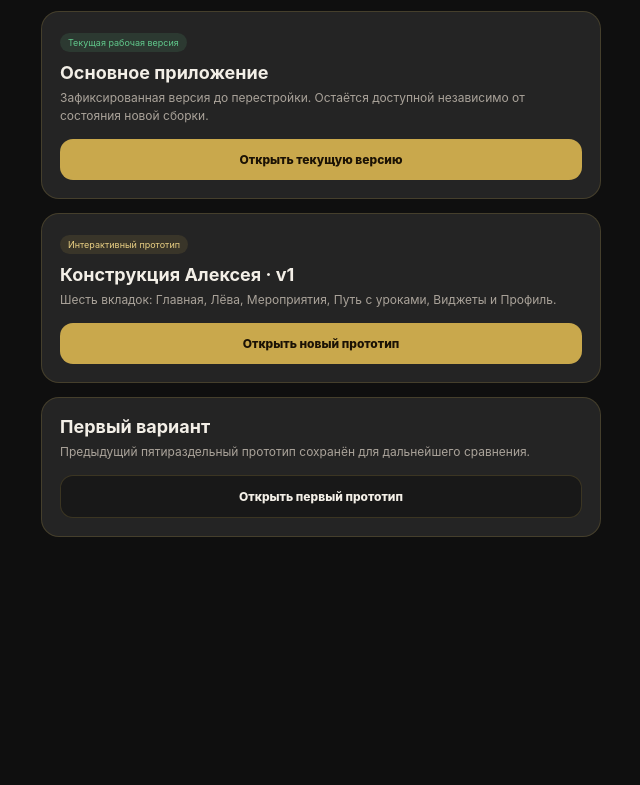
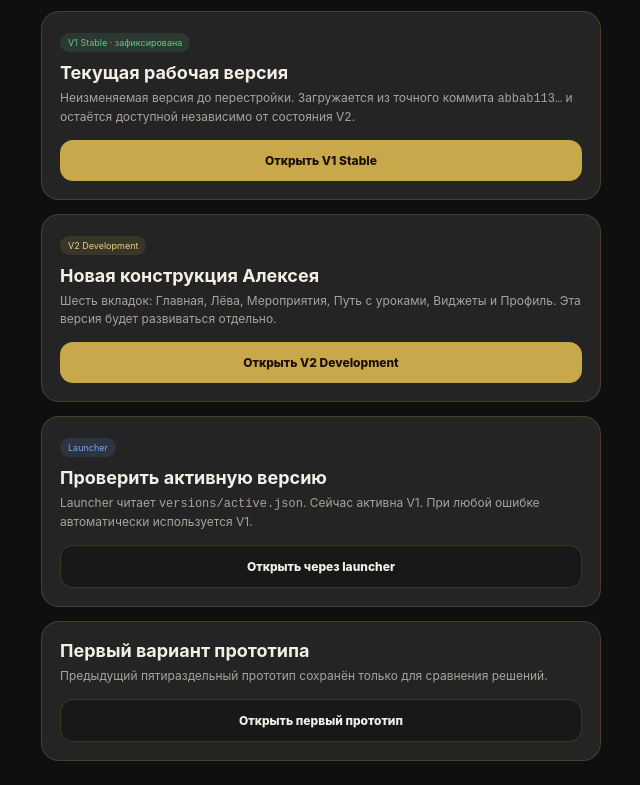
Before and after one commit to llobychev/manproduction-app, a plain HTML site: page versions.html in a window 1280 px wide. Shown: the part 61-846 px from the top of the page, without its empty margins (319-959 px from the left). Before the commit the page ends 800 px from the top, so only its background shows below. Drawn offline with Linux system fonts and the light colour scheme.

Commit message:
feat: connect permanent V1 and V2 switcher

```diff
--- a/versions.html
+++ b/versions.html
@@ -4,6 +4,11 @@
 <meta charset="UTF-8">
 <meta name="viewport" content="width=device-width,initial-scale=1">
 <title>MenClub — версии приложения</title>
-<style>*{box-sizing:border-box}html,body{min-height:100%;margin:0;background:#0f0f0f;color:#f3efe7;font-family:-apple-system,BlinkMacSystemFont,"SF Pro Display",Arial,sans-serif}body{display:grid;place-items:center;padding:24px}.wrap{width:100%;max-width:560px}.brand{color:#c9a84c;font-weight:800;letter-spacing:.1em;font-size:13px}.sub{color:#777;font-size:11px;text-transform:uppercase;letter-spacing:.08em;margin-top:4px}.card{margin-top:14px;background:#242424;border:1px solid rgba(201,168,76,.2);border-radius:18px;padding:18px}.card h2{font-size:18px;margin:0 0 6px}.card p{color:#aaa39a;font-size:12px;line-height:1.5;margin:0 0 14px}.btn{display:block;text-align:center;text-decoration:none;border-radius:13px;padding:13px;font-size:12px;font-weight:800;background:#c9a84c;color:#1b1205}.btn.secondary{background:#181818;color:#f3efe7;border:1px solid rgba(201,168,76,.2)}.status{display:inline-flex;padding:4px 8px;border-radius:20px;font-size:9px;margin-bottom:10px;background:rgba(97,201,140,.12);color:#61c98c}.status.build{background:rgba(201,168,76,.12);color:#ead083}</style>
+<style>*{box-sizing:border-box}html,body{min-height:100%;margin:0;background:#0f0f0f;color:#f3efe7;font-family:-apple-system,BlinkMacSystemFont,"SF Pro Display",Arial,sans-serif}body{display:grid;place-items:center;padding:24px}.wrap{width:100%;max-width:560px}.brand{color:#c9a84c;font-weight:800;letter-spacing:.1em;font-size:13px}.sub{color:#777;font-size:11px;text-transform:uppercase;letter-spacing:.08em;margin-top:4px}.card{margin-top:14px;background:#242424;border:1px solid rgba(201,168,76,.2);border-radius:18px;padding:18px}.card h2{font-size:18px;margin:0 0 6px}.card p{color:#aaa39a;font-size:12px;line-height:1.5;margin:0 0 14px}.btn{display:block;text-align:center;text-decoration:none;border-radius:13px;padding:13px;font-size:12px;font-weight:800;background:#c9a84c;color:#1b1205}.btn.secondary{background:#181818;color:#f3efe7;border:1px solid rgba(201,168,76,.2)}.status{display:inline-flex;padding:4px 8px;border-radius:20px;font-size:9px;margin-bottom:10px;background:rgba(97,201,140,.12);color:#61c98c}.status.build{background:rgba(201,168,76,.12);color:#ead083}.status.control{background:rgba(114,167,255,.12);color:#72a7ff}</style>
 </head>
-<body><main class="wrap"><div class="brand">MENCLUB IN SIBERIA</div><div class="sub">Переключатель версий</div><section class="card"><div class="status">Текущая рабочая версия</div><h2>Основное приложение</h2><p>Зафиксированная версия до перестройки. Остаётся доступной независимо от состояния новой сборки.</p><a class="btn" href="./index.html">Открыть текущую версию</a></section><section class="card"><div class="status build">Интерактивный прототип</div><h2>Конструкция Алексея · v1</h2><p>Шесть вкладок: Главная, Лёва, Мероприятия, Путь с уроками, Виджеты и Профиль.</p><a class="btn" href="./prototype-alexey.html">Открыть новый прототип</a></section><section class="card"><h2>Первый вариант</h2><p>Предыдущий пятираздельный прототип сохранён для дальнейшего сравнения.</p><a class="btn secondary" href="./prototypes/main-app-ui-restructure-v1.html">Открыть первый прототип</a></section></main></body></html>
+<body><main class="wrap"><div class="brand">MENCLUB IN SIBERIA</div><div class="sub">Постоянный переключатель версий</div>
+<section class="card"><div class="status">V1 Stable · зафиксирована</div><h2>Текущая рабочая версия</h2><p>Неизменяемая версия до перестройки. Загружается из точного коммита <code>abbab113…</code> и остаётся доступной независимо от состояния V2.</p><a class="btn" href="./versions/v1/index.html">Открыть V1 Stable</a></section>
+<section class="card"><div class="status build">V2 Development</div><h2>Новая конструкция Алексея</h2><p>Шесть вкладок: Главная, Лёва, Мероприятия, Путь с уроками, Виджеты и Профиль. Эта версия будет развиваться отдельно.</p><a class="btn" href="./versions/v2/index.html">Открыть V2 Development</a></section>
+<section class="card"><div class="status control">Launcher</div><h2>Проверить активную версию</h2><p>Launcher читает <code>versions/active.json</code>. Сейчас активна V1. При любой ошибке автоматически используется V1.</p><a class="btn secondary" href="./app.html">Открыть через launcher</a></section>
+<section class="card"><h2>Первый вариант прототипа</h2><p>Предыдущий пятираздельный прототип сохранён только для сравнения решений.</p><a class="btn secondary" href="./prototypes/main-app-ui-restructure-v1.html">Открыть первый прототип</a></section>
+</main></body></html>
```
